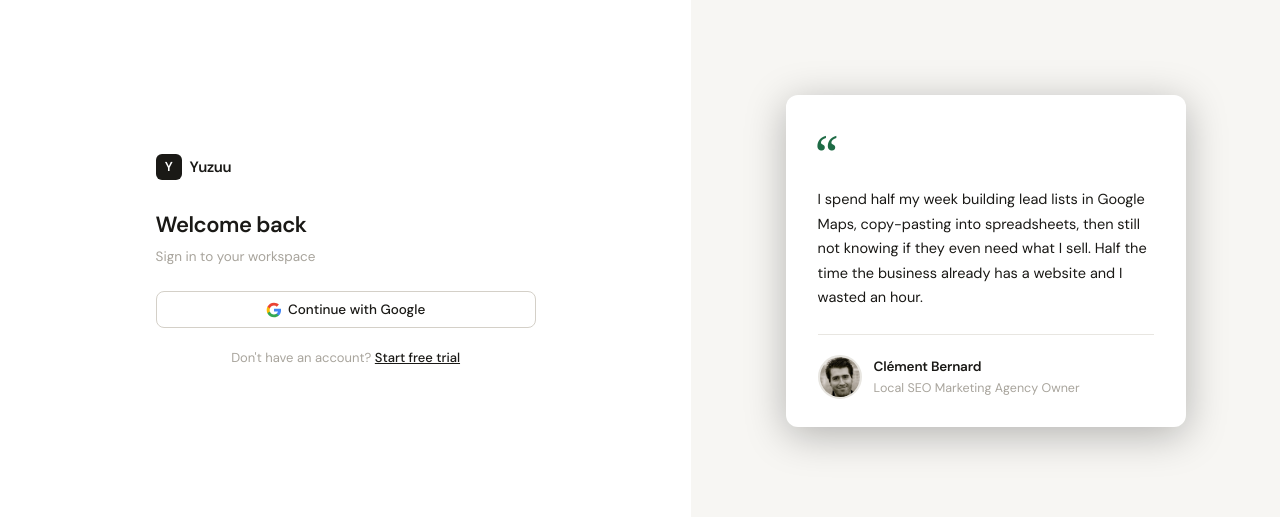
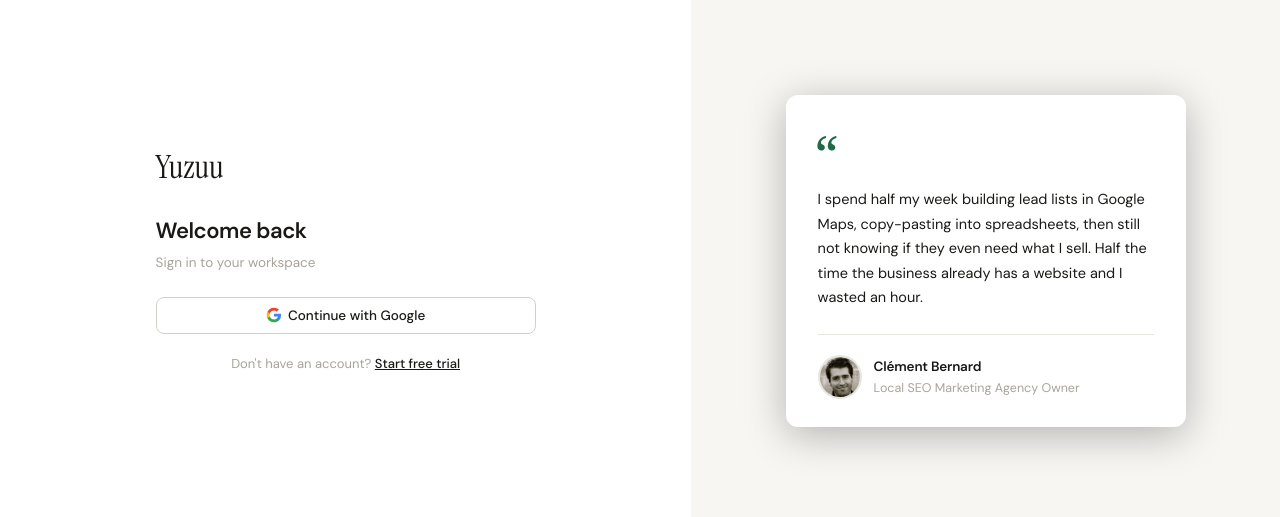
Before and after one commit to julianalert/yuzuuCRM, a Next.js app: page /login in a window 1280 px wide. Shown: the part 139-656 px from the top of the page. Built offline with nearby package versions, Linux system fonts and the light colour scheme.

Commit message:
logo updat

```diff
--- a/src/app/(public)/invite/[token]/page.tsx
+++ b/src/app/(public)/invite/[token]/page.tsx
@@ -131,8 +131,7 @@
       <div className="auth-page">
         <div className="auth-card" style={{ textAlign: 'center' }}>
           <div className="auth-logo">
-            <div className="logo-mark">Y</div>
-            <span>Yuzuu</span>
+            <span className="brand-wordmark">Yuzuu</span>
           </div>
           <div className="auth-error" style={{ marginTop: 16 }}>{error}</div>
           <Link href="/login" className="btn btn-secondary" style={{ marginTop: 16, textDecoration: 'none' }}>
@@ -149,8 +148,7 @@
     <div className="auth-page">
       <div className="auth-card">
         <div className="auth-logo">
-          <div className="logo-mark">Y</div>
-          <span>Yuzuu</span>
+          <span className="brand-wordmark">Yuzuu</span>
         </div>
 
         <h1 className="auth-title">You&apos;ve been invited</h1>
--- a/src/app/(public)/login/page.tsx
+++ b/src/app/(public)/login/page.tsx
@@ -27,8 +27,7 @@
       <div className="auth-split-form">
         <div style={{ width: '100%', maxWidth: 380 }}>
           <div className="auth-logo">
-            <div className="logo-mark">Y</div>
-            <span>Yuzuu</span>
+            <span className="brand-wordmark">Yuzuu</span>
           </div>
 
           <h1 className="auth-title">Welcome back</h1>
--- a/src/app/(public)/page.tsx
+++ b/src/app/(public)/page.tsx
@@ -25,9 +25,8 @@
   return (
     <div className="auth-page">
       <div style={{ textAlign: 'center', maxWidth: 560, margin: '0 auto', padding: '80px 24px' }}>
-        <div style={{ display: 'inline-flex', alignItems: 'center', gap: 8, marginBottom: 32 }}>
-          <div className="logo-mark" style={{ width: 36, height: 36, fontSize: 16 }}>RE</div>
-          <span style={{ fontSize: 20, fontWeight: 600, letterSpacing: '-0.4px' }}>Yuzuu</span>
+        <div style={{ display: 'inline-flex', alignItems: 'center', marginBottom: 32 }}>
+          <span className="brand-wordmark">Yuzuu</span>
         </div>
 
         <h1 style={{ fontSize: 48, fontWeight: 700, letterSpacing: '-1.5px', lineHeight: 1.1, marginBottom: 16, color: 'var(--text-1)' }}>
--- a/src/app/(public)/signup/page.tsx
+++ b/src/app/(public)/signup/page.tsx
@@ -18,8 +18,7 @@
       <div className="auth-split-form">
         <div style={{ width: '100%', maxWidth: 380 }}>
           <div className="auth-logo">
-            <div className="logo-mark">Y</div>
-            <span>Yuzuu</span>
+            <span className="brand-wordmark">Yuzuu</span>
           </div>
 
           <h1 className="auth-title">Start your free trial</h1>
--- a/src/app/components/RevenueEngineApp.tsx
+++ b/src/app/components/RevenueEngineApp.tsx
@@ -676,8 +676,7 @@
       {/* Sidebar */}
       <aside className="sidebar">
         <div className="sidebar-logo">
-          <div className="logo-mark">RE</div>
-          <span className="logo-name">Yuzuu</span>
+          <span className="brand-wordmark">Yuzuu</span>
           <span className="logo-badge">Trial</span>
         </div>
 
--- a/src/app/globals.css
+++ b/src/app/globals.css
@@ -3,6 +3,8 @@
 *, *::before, *::after { box-sizing: border-box; margin: 0; padding: 0; }
 
 :root {
+  --font-instrument-serif: 'Instrument Serif', ui-serif, Georgia, serif;
+  --mist-950:              #1A1916;
   --bg:        #F7F6F3;
   --surface:   #FFFFFF;
   --border:    #E8E6E1;
@@ -64,23 +66,17 @@
   flex-shrink: 0;
 }
 
-.logo-mark {
-  width: 26px; height: 26px;
-  background: var(--accent);
-  border-radius: 6px;
-  display: flex; align-items: center; justify-content: center;
-  color: white;
-  font-weight: 600;
-  font-size: 13px;
-  letter-spacing: -0.5px;
-  flex-shrink: 0;
+.brand-wordmark {
+  font-family: var(--font-instrument-serif), ui-serif, Georgia, serif;
+  font-size: 1.5rem;
+  line-height: 1.2;
+  font-weight: 400;
+  color: var(--mist-950);
 }
 
-.logo-name {
-  font-size: 14px;
-  font-weight: 600;
-  letter-spacing: -0.3px;
-  color: var(--text-1);
+html.dark .brand-wordmark,
+.dark .brand-wordmark {
+  color: #ffffff;
 }
 
 .logo-badge {
@@ -894,9 +890,11 @@
   align-items: center;
   gap: 8px;
   margin-bottom: 28px;
-  font-size: 15px;
-  font-weight: 600;
-  letter-spacing: -0.3px;
+}
+
+.auth-logo .brand-wordmark {
+  font-size: 2rem;
+  line-height: 1.15;
 }
 
 .auth-title {
--- a/src/app/layout.tsx
+++ b/src/app/layout.tsx
@@ -1,8 +1,16 @@
 import type { Metadata } from 'next'
 import Script from 'next/script'
+import { Instrument_Serif } from 'next/font/google'
 import { Toaster } from 'sonner'
 import './globals.css'
 import { SignedUpQueryListener } from '@/components/analytics/SignedUpQueryListener'
+
+const instrumentSerif = Instrument_Serif({
+  weight: '400',
+  subsets: ['latin'],
+  variable: '--font-instrument-serif',
+  display: 'swap',
+})
 
 export const metadata: Metadata = {
   title: 'Yuzuu',
@@ -15,7 +23,7 @@
   children: React.ReactNode
 }>) {
   return (
-    <html lang="en">
+    <html lang="en" className={instrumentSerif.variable}>
       <body>
         <Script id="mixpanel-sdk" strategy="afterInteractive">
           {`(function(e,c){if(!c.__SV){var l,h;window.mixpanel=c;c._i=[];c.init=function(q,r,f){function t(d,a){var g=a.split(".");2==g.length&&(d=d[g[0]],a=g[1]);d[a]=function(){d.push([a].concat(Array.prototype.slice.call(arguments,0)))}}var b=c;"undefined"!==typeof f?b=c[f]=[]:f="mixpanel";b.people=b.people||[];b.toString=function(d){var a="mixpanel";"mixpanel"!==f&&(a+="."+f);d||(a+=" (stub)");return a};b.people.toString=function(){return b.toString(1)+".people (stub)"};l="disable time_event track track_pageview track_links track_forms track_with_groups add_group set_group remove_group register register_once alias unregister identify name_tag set_config reset opt_in_tracking opt_out_tracking has_opted_in_tracking has_opted_out_tracking clear_opt_in_out_tracking start_batch_senders start_session_recording stop_session_recording people.set people.set_once people.unset people.increment people.append people.union people.track_charge people.clear_charges people.delete_user people.remove".split(" ");
--- a/src/components/layout/Sidebar.tsx
+++ b/src/components/layout/Sidebar.tsx
@@ -120,7 +120,7 @@
   return (
     <aside className="sidebar">
       <div className="sidebar-logo">
-        <span className="logo-name">Yuzuu</span>
+        <span className="brand-wordmark">Yuzuu</span>
         {workspace.subscription_status === 'trialing' && (
           <span className="logo-badge">Trial</span>
         )}
```
